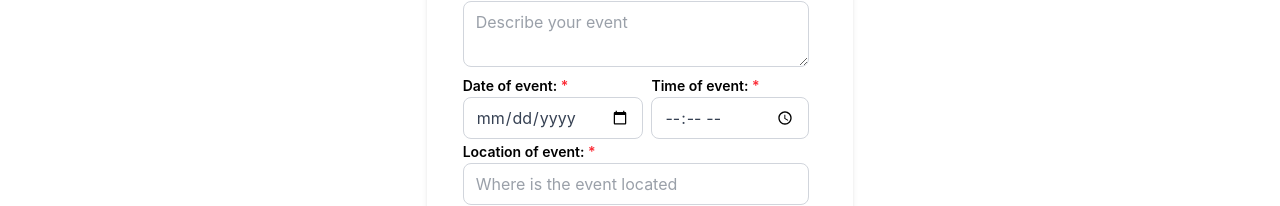
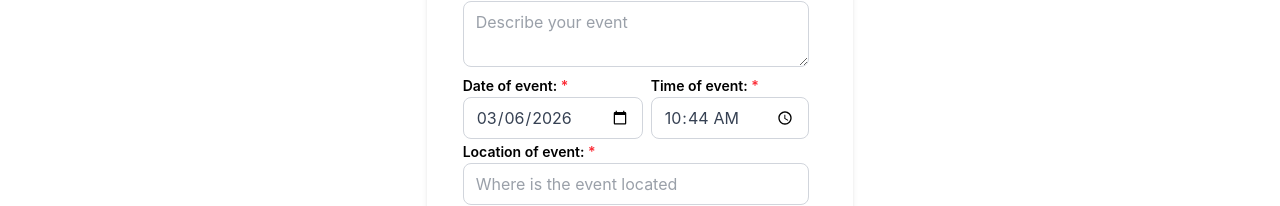
Before and after one commit to razorbanana/Application, a React app in the folder apps/frontend/: page /create in a window 1280 px wide. Shown: the part 318-524 px from the top of the page. Built offline with nearby package versions, Linux system fonts and the light colour scheme; no server answers; sample sign-in values are in the browser's storage; the HTML template or start-up script is replaced by a standard one.

Commit message:
fix: date selector in event forms is filled with date from the start

```diff
--- a/apps/frontend/src/components/eventPageComponents/EditEventBody.tsx
+++ b/apps/frontend/src/components/eventPageComponents/EditEventBody.tsx
@@ -29,8 +29,8 @@ export default function EditEventBody ({event}: EditEventBodyProps) {
         eventDate: new Date(eventBody.eventDate)
     })
 
-    const [date, setDate] = useState("")
-    const [time, setTime] = useState("")
+    const [date, setDate] = useState(data.eventDate.toISOString().slice(0, 10))
+    const [time, setTime] = useState(data.eventDate.toTimeString().slice(0, 5))
 
     const handleInputChange = (fieldName: string) => (e: React.ChangeEvent<HTMLInputElement | HTMLTextAreaElement>) => {
         setData({
--- a/apps/frontend/src/pages/CreateEventPage.tsx
+++ b/apps/frontend/src/pages/CreateEventPage.tsx
@@ -30,8 +30,12 @@ export default function CreateEventPage(){
         isPublic: true,
     })
 
-    const [date, setDate] = useState("")
-    const [time, setTime] = useState("")
+    const [date, setDate] = useState(() => {
+        const d = new Date(data.eventDate)
+        d.setDate(d.getDate() + 1)
+        return d.toISOString().slice(0, 10)
+    })
+    const [time, setTime] = useState(data.eventDate.toTimeString().slice(0, 5))
 
     const handleInputChange = (fieldName: string) => (e: React.ChangeEvent<HTMLInputElement | HTMLTextAreaElement>) => {
         setData({
```
